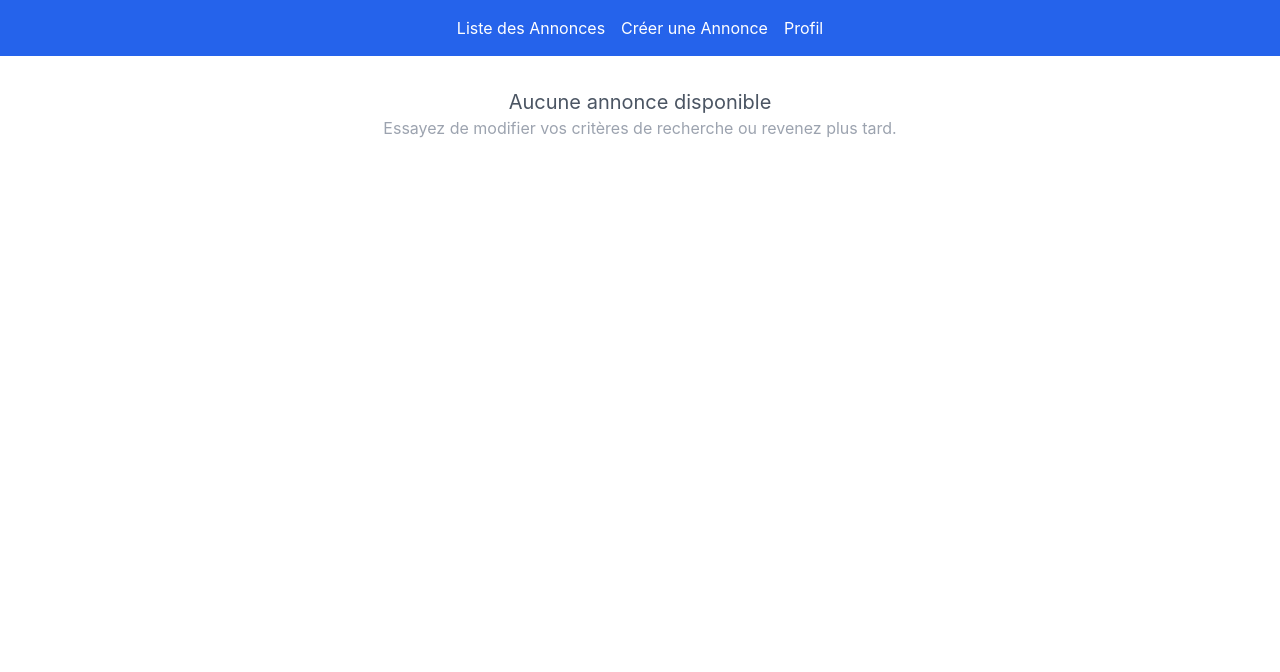
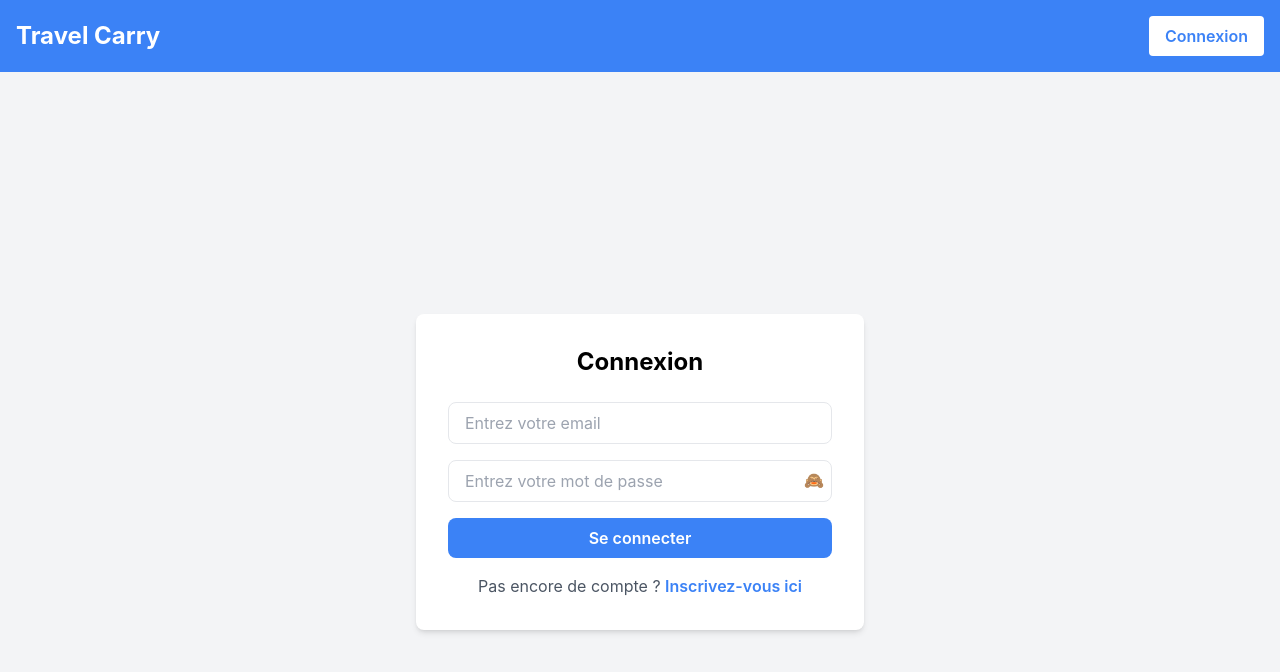
Before and after one commit to Devops-noah/Frontend, a React (Create React App) app in the folder travel-carry/: page /login in a window 1280 px wide. Shown: the top 672 px of the page. Built offline with nearby package versions, Linux system fonts and the light colour scheme.

Commit message:
suppression de appoumar.js

```diff
--- a/travel-carry/src/AppOumar.js
+++ /dev/null
@@ -1,61 +0,0 @@
-import React from 'react';
-import { BrowserRouter as Router, Routes, Route, Link } from 'react-router-dom';
-import './App.css';
-
-// Importation des composants
-import AnnonceList from './AnnonceList';
-import AnnonceForm from './AnnonceForm';
-import AnnonceDetail from './AnnonceDetail';
-import FiltrageForm from './FiltrageForm';
-import SearchResult from './SearchResult';
-import MessageList from './MessageList';
-import MessageForm from './MessageForm';
-import AnnonceUpdateForm from './AnnonceUpdateForm';
-import AnnonceStatus from './AnnonceStatus';
-import UserProfile from './UserProfile';
-import AcceptAnnonce from './AcceptAnnonce';
-import AnnonceItem from './AnnonceItem';
-import NoAnnonceFound from './NoAnnonceFound';
-
-function AppOumar() {
-    return (
-        <Router>
-            <div className="App">
-                {/* Navigation */}
-                <nav className="p-4 bg-blue-600 text-white">
-                    <ul className="flex gap-4 justify-center">
-                        <li>
-                            <Link to="/" className="hover:underline">Liste des Annonces</Link>
-                        </li>
-                        <li>
-                            <Link to="/annonce/new" className="hover:underline">Créer une Annonce</Link>
-                        </li>
-                        <li>
-                            <Link to="/user/profile" className="hover:underline">Profil</Link>
-                        </li>
-                    </ul>
-                </nav>
-
-                {/* Définition des routes */}
-                <Routes>
-                    <Route path="/" element={<AnnonceList />} />
-                    <Route path="/annonce/new" element={<AnnonceForm />} />
-                    <Route path="/annonce/:id" element={<AnnonceDetail />} />
-                    <Route path="/annonce/update/:id" element={<AnnonceUpdateForm />} />
-                    <Route path="/search" element={<SearchResult />} />
-                    <Route path="/user/profile" element={<UserProfile />} />
-                    <Route path="/accept/:id" element={<AcceptAnnonce />} />
-                    <Route path="/filtrage" element={<FiltrageForm />} />
-                    <Route path="/messages/:id" element={<MessageList />} />
-                    <Route path="/messages/:id/send" element={<MessageForm />} />
-                    <Route path="/annonce/status/:id" element={<AnnonceStatus />} />
-                    <Route path="/noannonce" element={<NoAnnonceFound />} />
-                    {/* Route de secours pour les pages non trouvées */}
-                    <Route path="*" element={<NoAnnonceFound />} />
-                </Routes>
-            </div>
-        </Router>
-    );
-}
-
-export default AppOumar;
--- a/travel-carry/src/index.js
+++ b/travel-carry/src/index.js
@@ -1,14 +1,14 @@
 import React from 'react';
 import ReactDOM from 'react-dom/client';
 import './index.css';
-import AppOumar from './AppOumar';
+import App from './App';
 import reportWebVitals from './reportWebVitals';
 
 const root = ReactDOM.createRoot(document.getElementById('root'));
 root.render(
-  <React.StrictMode>
-    <AppOumar />
-  </React.StrictMode>
+    <React.StrictMode>
+        <App />
+    </React.StrictMode>
 );
 
 // If you want to start measuring performance in your app, pass a function
```
